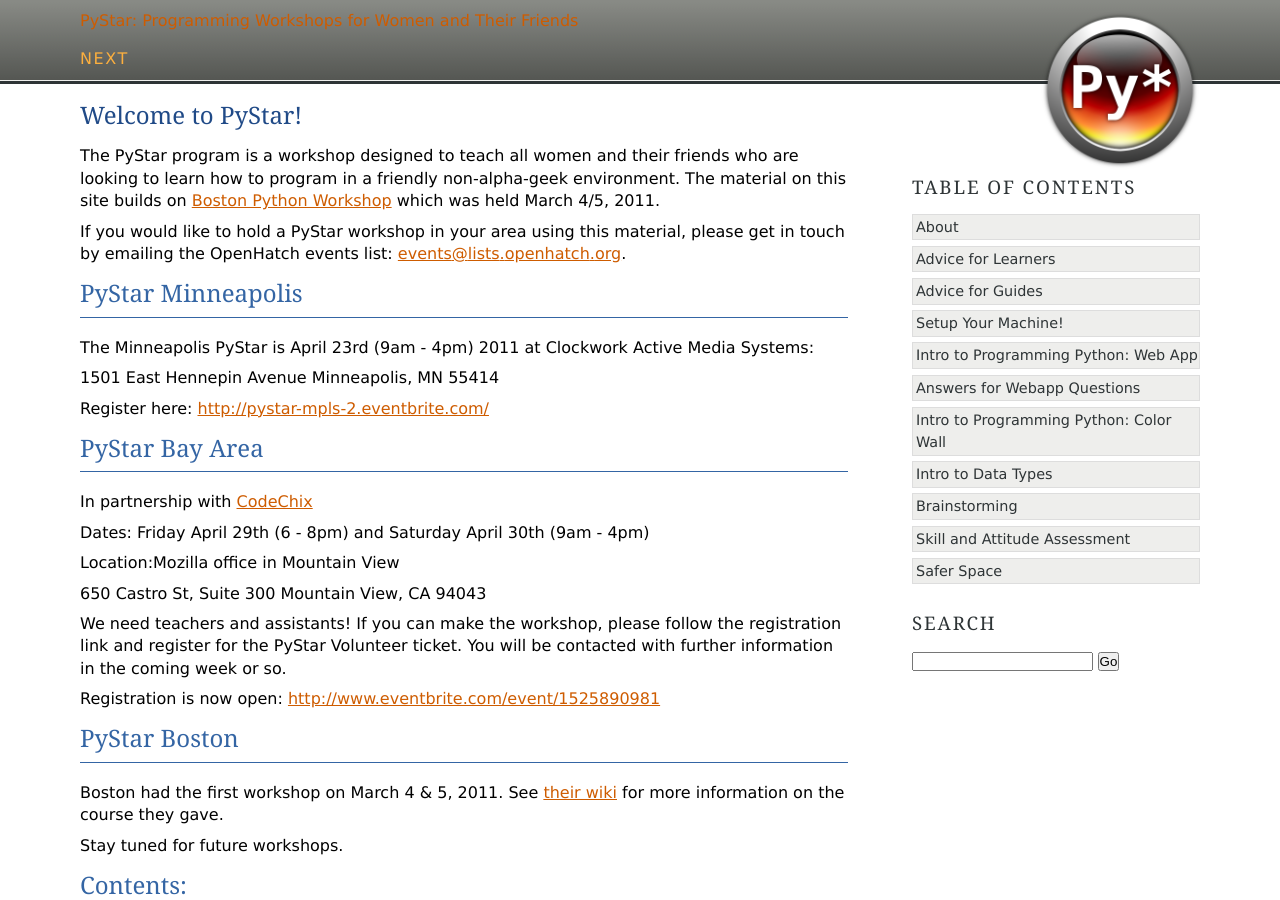
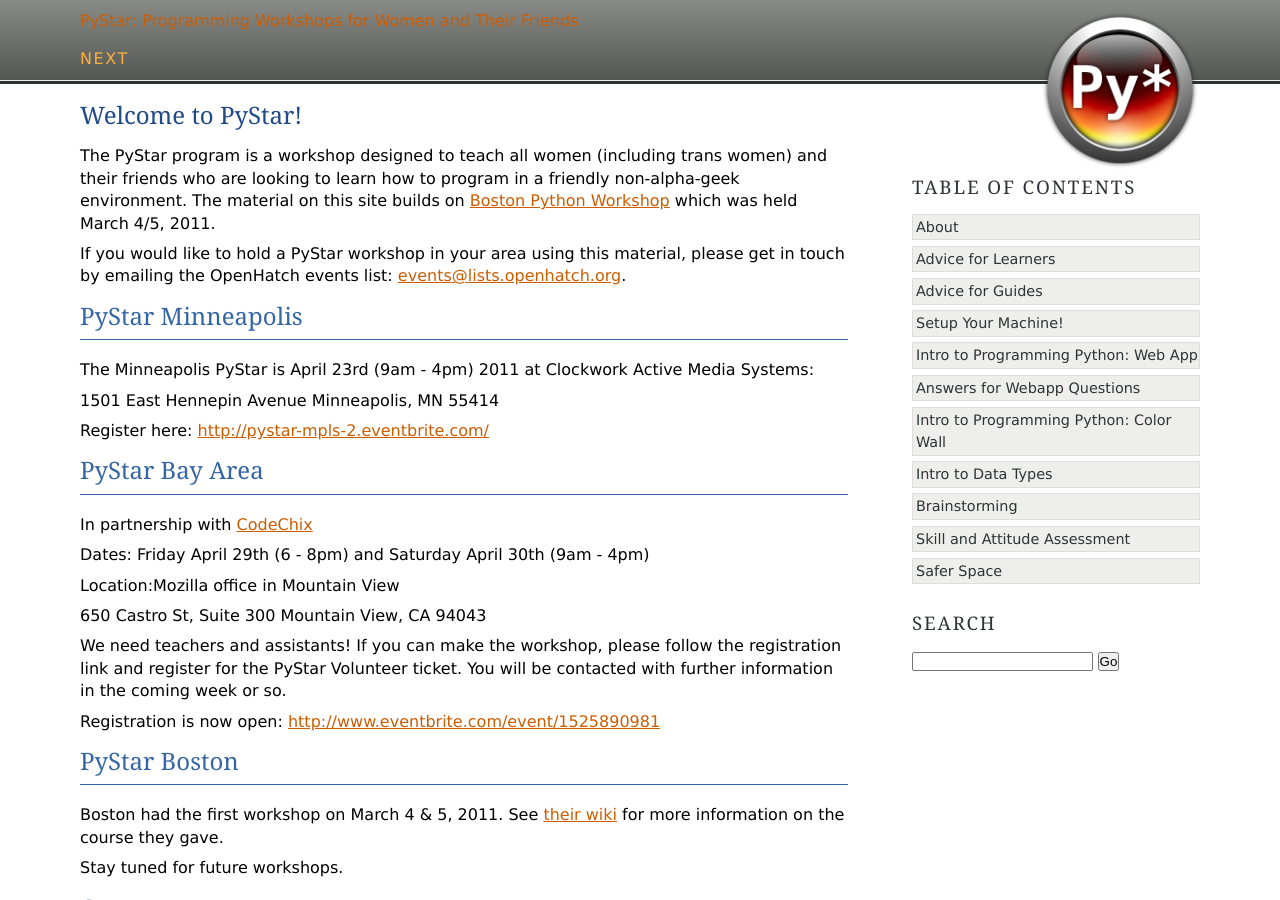
Before and after one commit to lsblakk/pystar, a Sphinx documentation site: the page built from docs/index.rst, in a window 1280 px wide and 900 px high. Built offline with Sphinx 7.4.7, drawn with Linux system fonts in a browser that asks for light colours.

Commit message:
readded trans inclusive language

`````diff
--- a/docs/index.rst
+++ b/docs/index.rst
@@ -6,7 +6,7 @@
 Welcome to PyStar!
 =========================================================
 
-The PyStar program is a workshop designed to teach all women and their friends who are
+The PyStar program is a workshop designed to teach all women (including trans women) and their friends who are
 looking to learn how to program in a friendly non-alpha-geek environment.  The material on this site
 builds on `Boston Python Workshop <https://openhatch.org/wiki/Boston_Python_workshop>`_ which
 was held March 4/5, 2011.
--- a/docs/webapp.rst
+++ b/docs/webapp.rst
@@ -1592,7 +1592,7 @@
 
 #.  Verify your "detail" view works. Try it: http://127.0.0.1:8000/polls/1/
 
-#.  Re-run your tests.  Note that we get a pesky
+#.  Re-run your tests.  Note that we get in ````, we get a pesky
     ``TemplateDoesNotExist: 404.html`` message.  Let's fix that!
 
     Create ``polls/templates/404.html`` (the polls template root dir as:
`````
Also changed, not shown: 1 other file.
